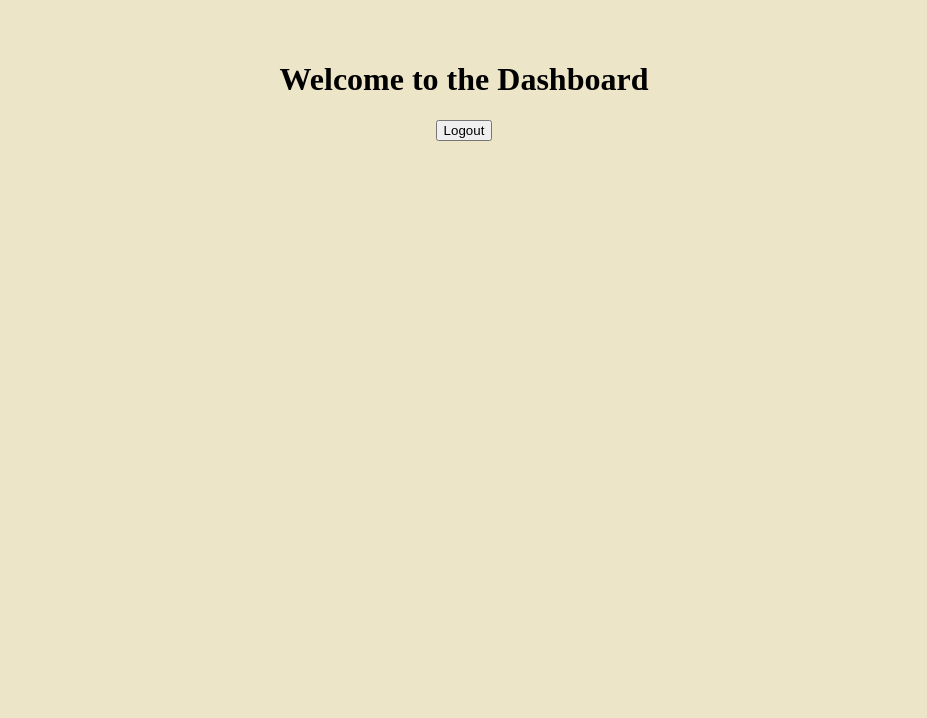
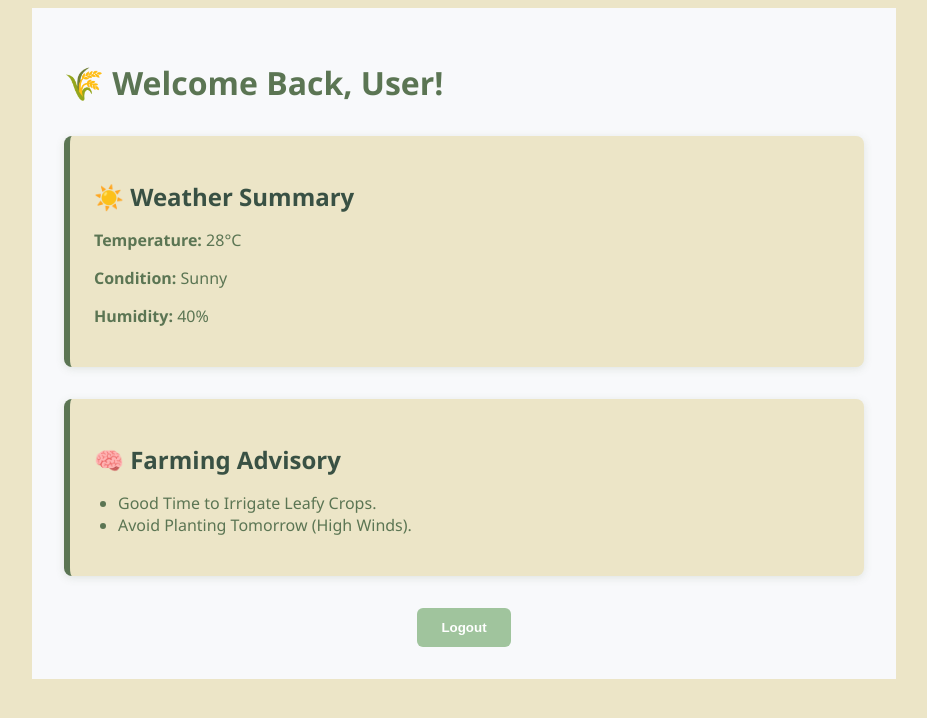
Before and after one commit to vish8426/farming-weather-advisory, a React (Vite) app: page /dashboard in a window 1280 px wide. Shown: the top 718 px of the page, without its empty margins (176-1103 px from the left). Built offline with nearby package versions, Linux system fonts and the light colour scheme.

Commit message:
Creating a MVP Dashboard

```diff
--- /dev/null
+++ b/src/pages/Dashboard.css
@@ -0,0 +1,54 @@
+/* Dashboard.css */
+
+.dashboard-container {
+    max-width: 800px;
+    margin: 0 auto;
+    padding: 2rem;
+    font-family: 'Segoe UI', sans-serif;
+    color: #5b7553;
+    background-color: #f8f9fb;
+}
+
+.dashboard-header {
+    text-align: centre;
+    margin-bottom: 2rem;
+}
+
+.weather-card,
+.advisory-card {
+    background-color: #ece5c7;
+    border-left: 6px solid #5b7553;
+    padding: 1.5rem;
+    margin-bottom: 2rem;
+    border-radius: 8px;
+    box-shadow: 0 2px 8px rgba(91, 117, 83, 0.15);
+}
+
+.weather-card h2,
+.advisory-card h2 {
+    margin-bottom: 1rem;
+    color: #395144;
+}
+
+.advisory-card ul {
+    padding-left: 1.5rem;
+}
+
+.dashboard-footer {
+    text-align: center;
+}
+
+.dashboard-footer button {
+    background-color: #a0c49d;
+    color: #fff;
+    border: none;
+    padding: 0.75rem 1.5rem;
+    border-radius: 6px;
+    font-weight: 600;
+    cursor: pointer;
+    transition: background-color 0.3s ease;
+}
+
+.dashboard-footer button:hover {
+    background-color: #395144;
+}
--- a/src/pages/Dashboard.tsx
+++ b/src/pages/Dashboard.tsx
@@ -1,4 +1,5 @@
 import React  from "react";
+import './Dashboard.css';
 import { useNavigate } from "react-router-dom";
 
 const Dashboard: React.FC = () => {
@@ -10,9 +11,29 @@ const Dashboard: React.FC = () => {
     };
 
     return (
-        <div style={{ textAlign: 'center', padding: '2rem' }}>
-            <h1>Welcome to the Dashboard</h1>
-            <button onClick={handleLogout}>Logout</button>
+        <div className="dashboard-container">
+            <header className="dashboard-header">
+                <h1>🌾 Welcome Back, User!</h1>
+            </header>
+
+            <section className="weather-card">
+                <h2>☀️ Weather Summary</h2>
+                <p><strong>Temperature:</strong> 28°C</p>
+                <p><strong>Condition:</strong> Sunny</p>
+                <p><strong>Humidity:</strong> 40%</p>
+            </section>
+
+            <section className="advisory-card">
+                <h2>🧠 Farming Advisory</h2>
+                <ul>
+                    <li>Good Time to Irrigate Leafy Crops.</li>
+                    <li>Avoid Planting Tomorrow (High Winds).</li>
+                </ul>
+            </section>
+
+            <footer className="dashboard-footer">
+                <button onClick={handleLogout}>Logout</button>
+            </footer>
         </div>
     );
 };
```
